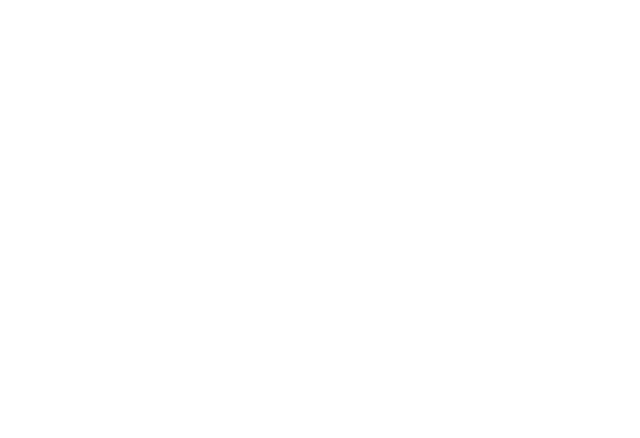
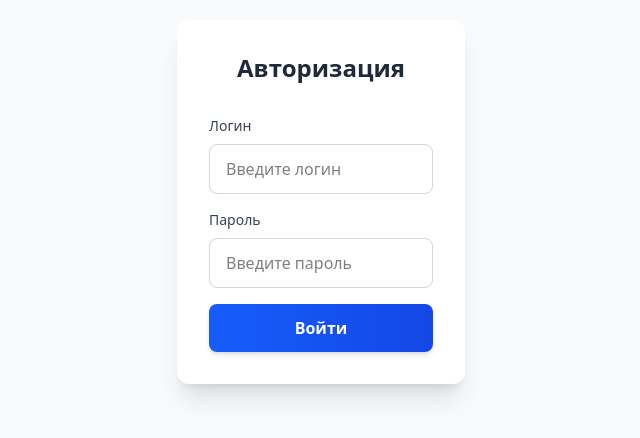
Before and after one commit to Anna-end/chat, a React (Vite) app: page / in a window 1280 px wide. Shown: the part 198-636 px from the top of the page, without its empty margins (319-959 px from the left). Built offline with nearby package versions, Linux system fonts and the light colour scheme.

Commit message:
feat: create function AuthenticationPage, form of login

```diff
--- a/src/index.css
+++ b/src/index.css
@@ -1 +1,2 @@
 @import "tailwindcss";
+@import "tailwindcss/preflight.css" layer(base);
--- a/src/main.tsx
+++ b/src/main.tsx
@@ -1,10 +1,10 @@
 import { StrictMode } from 'react'
 import { createRoot } from 'react-dom/client'
 import './index.css'
-
+import { AuthenticationPage } from './ui/authenticationPage';
 
 createRoot(document.getElementById('root')!).render(
   <StrictMode>
-
+   <AuthenticationPage />
   </StrictMode>,
 )
--- /dev/null
+++ b/src/ui/authenticationPage.tsx
@@ -0,0 +1,39 @@
+export function AuthenticationPage() {
+  return <div className="min-h-screen flex items-center justify-center bg-gray-50 p-4">
+    <form className="w-full max-w-2xs bg-white shadow-xl rounded-xl p-8" action="">
+       <h1 className="text-2xl font-bold text-center text-gray-800 mb-8">
+          Авторизация
+        </h1>
+        <div className="space-y-4">
+          <div>
+            <label className="block text-sm font-medium text-gray-700 mb-2">
+              Логин
+            </label>
+            <input
+              type="text"
+              className="w-full px-4 py-3 border border-gray-300 rounded-lg focus:ring-2 focus:ring-blue-500 focus:border-blue-500 transition"
+              placeholder="Введите логин"
+            />
+          </div>
+
+          <div>
+            <label className="block text-sm font-medium text-gray-700 mb-2">
+              Пароль
+            </label>
+            <input
+              type="password"
+              className="w-full px-4 py-3 border border-gray-300 rounded-lg focus:ring-2 focus:ring-blue-500 focus:border-blue-500 transition"
+              placeholder="Введите пароль"
+            />
+          </div>
+
+          <button
+            type="submit"
+            className="w-full bg-gradient-to-r from-blue-600 to-blue-700 text-white font-semibold py-3 px-4 rounded-lg hover:opacity-90 transition shadow-md"
+          >
+            Войти
+          </button>
+        </div>
+    </form>
+  </div>
+}
```
